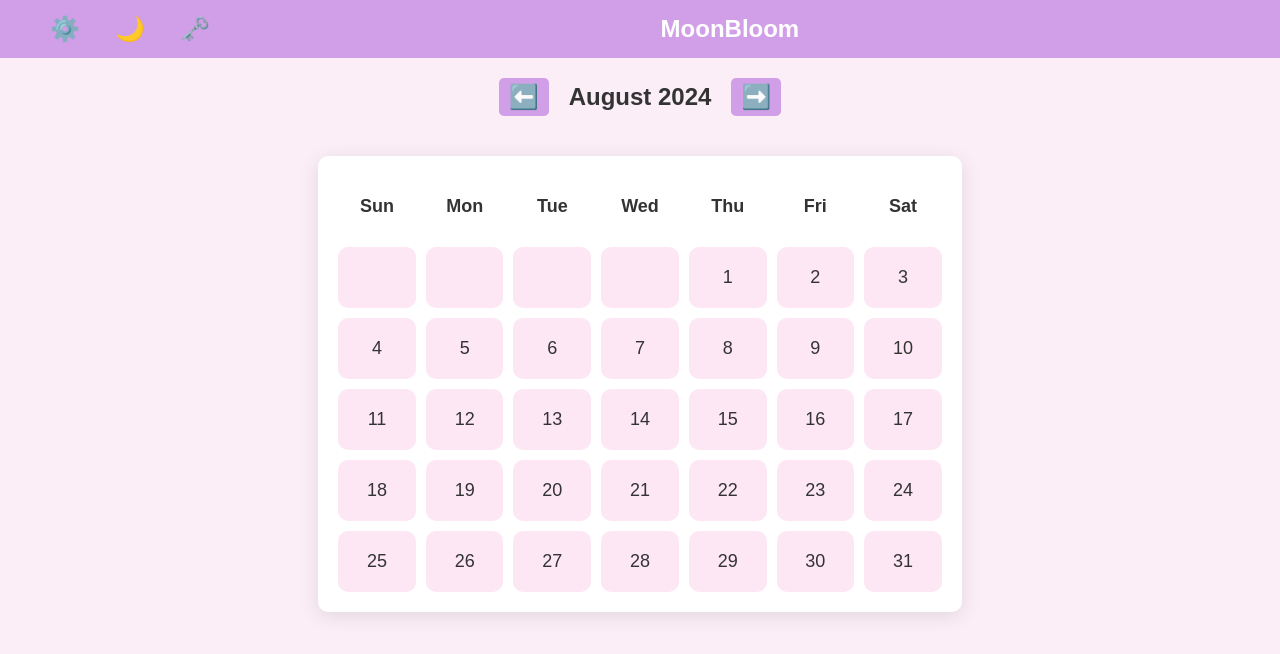
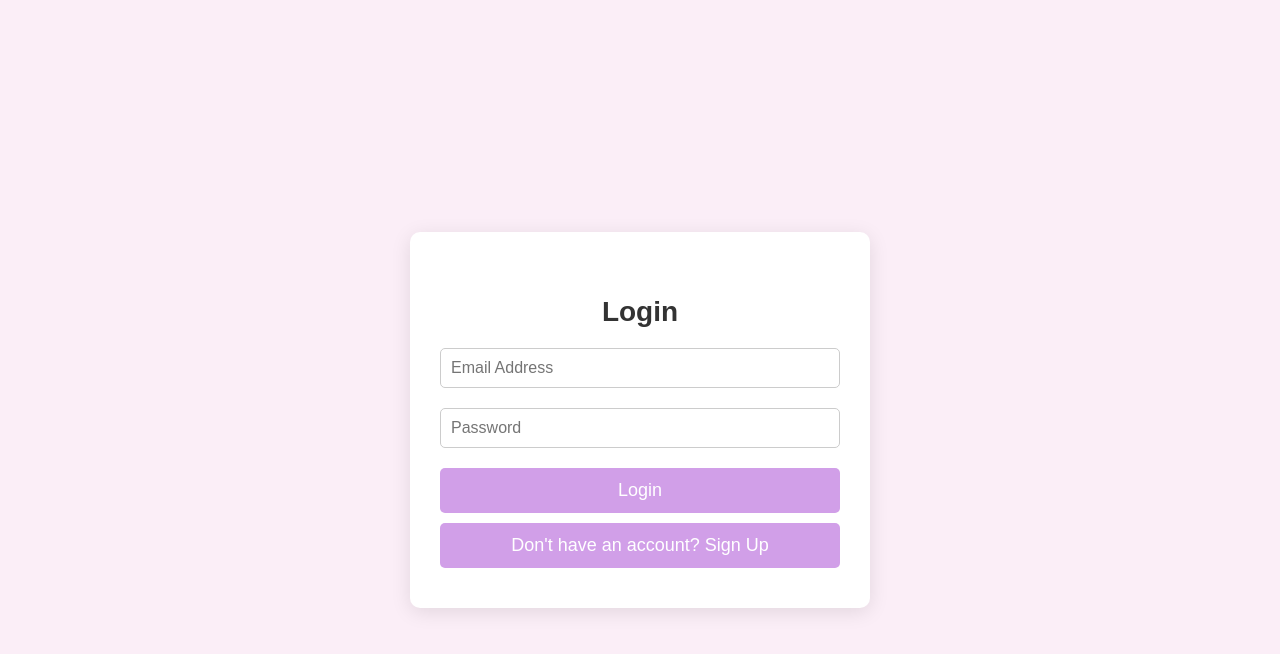
Before and after one commit to sreeja-sen/moonbloom, a React (Create React App) app in the folder moonbloom/: page / in a window 1280 px wide. Shown: the top 654 px of the page. Built offline with nearby package versions, Linux system fonts and the light colour scheme.

Commit message:
completed for cs50s final project
updated login and signup system

```diff
--- a/moonbloom/src/App.js
+++ b/moonbloom/src/App.js
@@ -3,6 +3,7 @@ import Header from './components/Header';
 import SettingsPanel from './components/SettingsPanel';
 import KeyPanel from './components/KeyPanel';
 import Calendar from './components/Calendar';
+import LoginSignup from './components/LoginSignup';
 import './styles/App.css';
 import './index.css';
 
@@ -13,6 +14,7 @@ const App = () => {
     const [cycleLength, setCycleLength] = useState(28);
     const [periodLength, setPeriodLength] = useState(5);
     const [periods, setPeriods] = useState([]);
+    const [isLoggedIn, setIsLoggedIn] = useState(false);
 
     const toggleDarkMode = () => {
         setDarkMode(!darkMode);
@@ -39,12 +41,27 @@ const App = () => {
         setPeriods(periods.filter(d => d !== date));
     };
 
+    const handleLogin = (status) => {
+        setIsLoggedIn(status);
+    };
+
+    const handleLogout = () => {
+        setIsLoggedIn(false);
+    };
+
     return (
         <div className={`app ${darkMode ? 'dark-mode' : ''}`}>
-            <Header toggleDarkMode={toggleDarkMode} toggleSettings={toggleSettings} toggleKeyPanel={toggleKeyPanel} />
-            {settingsVisible && <SettingsPanel cycleLength={cycleLength} periodLength={periodLength} saveSettings={saveSettings} />}
-            {keyPanelVisible && <KeyPanel />}
-            <Calendar periods={periods} cycleLength={cycleLength} periodLength={periodLength} addPeriod={addPeriod} removePeriod={removePeriod} />
+            {!isLoggedIn ? (
+                <LoginSignup onLogin={handleLogin} />
+            ) : (
+                <>
+                    <Header toggleDarkMode={toggleDarkMode} toggleSettings={toggleSettings} toggleKeyPanel={toggleKeyPanel} />
+                    <button className="logout-button" onClick={handleLogout}>Log Out</button>
+                    {settingsVisible && <SettingsPanel cycleLength={cycleLength} periodLength={periodLength} saveSettings={saveSettings} />}
+                    {keyPanelVisible && <KeyPanel />}
+                    <Calendar periods={periods} cycleLength={cycleLength} periodLength={periodLength} addPeriod={addPeriod} removePeriod={removePeriod} />
+                </>
+            )}
         </div>
     );
 };
--- /dev/null
+++ b/moonbloom/src/components/LoginSignup.js
@@ -0,0 +1,52 @@
+import React, { useState } from 'react';
+import '../styles/LoginSignup.css';
+
+const LoginSignup = ({ onLogin }) => {
+    const [isLogin, setIsLogin] = useState(true);
+    const [email, setEmail] = useState('');
+    const [password, setPassword] = useState('');
+
+    const handleSubmit = () => {
+        const hardcodedEmail = 'moon@bloom.com';
+        const hardcodedPassword = 'moonbloom123';
+
+        if (email === hardcodedEmail && password === hardcodedPassword) {
+            onLogin(true);
+        } else {
+            alert('Invalid email or password');
+        }
+    };
+
+    return (
+        <div className="login-signup-container">
+            <div className="login-signup-box">
+                <h2>{isLogin ? 'Login' : 'Sign Up'}</h2>
+                <input
+                    type="email"
+                    placeholder="Email Address"
+                    value={email}
+                    onChange={(e) => setEmail(e.target.value)}
+                />
+                <input
+                    type="password"
+                    placeholder="Password"
+                    value={password}
+                    onChange={(e) => setPassword(e.target.value)}
+                />
+                <button onClick={handleSubmit}>
+                    {isLogin ? 'Login' : 'Sign Up'}
+                </button>
+                <button
+                    className="toggle-form-button"
+                    onClick={() => setIsLogin(!isLogin)}
+                >
+                    {isLogin
+                        ? "Don't have an account? Sign Up"
+                        : 'Already have an account? Login'}
+                </button>
+            </div>
+        </div>
+    );
+};
+
+export default LoginSignup;
--- a/moonbloom/src/styles/KeyPanel.css
+++ b/moonbloom/src/styles/KeyPanel.css
@@ -1,5 +1,5 @@
 .key-panel {
-    display: block; /* Changed to block to make it visible */
+    display: block;
     position: absolute;
     background-color: white;
     padding: 10px;
--- /dev/null
+++ b/moonbloom/src/styles/LoginSignup.css
@@ -0,0 +1,83 @@
+.login-signup-container {
+    display: flex;
+    flex-direction: column;
+    align-items: center;
+    justify-content: center;
+    height: 100vh; /* Full height to center vertically */
+    background-color: #fbeef7; /* Matches the app's background */
+    padding: 20px;
+}
+
+.login-signup-box {
+    background-color: white;
+    padding: 40px 30px;
+    border-radius: 10px;
+    box-shadow: 0 4px 20px rgba(0, 0, 0, 0.1);
+    text-align: center;
+    max-width: 400px;
+    width: 100%;
+}
+
+.login-signup-box h2 {
+    color: #333;
+    margin-bottom: 20px;
+    font-size: 28px;
+}
+
+.login-signup-container input {
+    padding: 10px;
+    border-radius: 5px;
+    border: 1px solid #ccc;
+    font-size: 16px;
+    width: 100%;
+    margin-bottom: 20px;
+    box-sizing: border-box;
+}
+
+.login-signup-container button {
+    padding: 12px 20px;
+    background-color: #d19fe8;
+    color: white;
+    border: none;
+    border-radius: 5px;
+    cursor: pointer;
+    font-size: 18px;
+    width: 100%;
+    transition: background-color 0.3s ease;
+}
+
+.login-signup-container button:hover {
+    background-color: #b584d6;
+}
+
+.toggle-form-button {
+    background: none;
+    border: none;
+    color: #d19fe8;
+    font-size: 16px;
+    cursor: pointer;
+    margin-top: 10px;
+    transition: color 0.3s ease;
+}
+
+.toggle-form-button:hover {
+    color: #b584d6;
+}
+
+.logout-button {
+    position: absolute;
+    top: 20px;
+    right: 20px;
+    padding: 10px 20px;
+    background-color: #d19fe8;
+    color: white;
+    border: none;
+    border-radius: 5px;
+    cursor: pointer;
+    font-size: 16px;
+    transition: background-color 0.3s ease;
+}
+
+.logout-button:hover {
+    background-color: #b584d6;
+}
```
Also changed, not shown: 1 other file (tests, documents, lock files or other folders).
